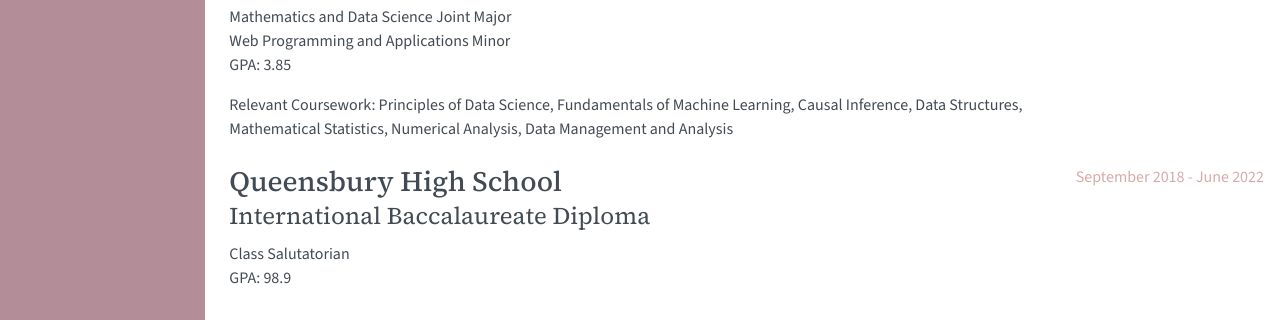
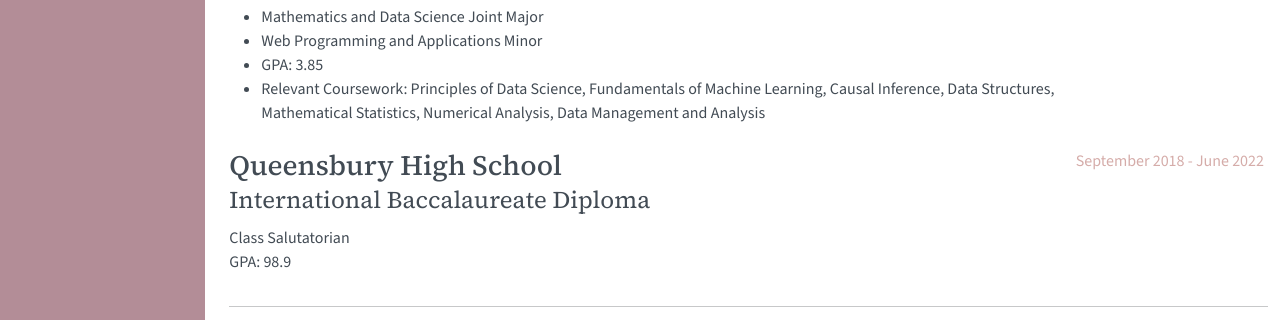
Before and after one commit to iwrobleski04/personal-website, a plain HTML site: page resume.html in a window 1280 px wide. Shown: the part 426-746 px from the top of the page. Drawn offline with nearby package versions, Linux system fonts and the light colour scheme.

Commit message:
Update resume.html

```diff
--- a/resume.html
+++ b/resume.html
@@ -67,10 +67,13 @@
                             <div class="flex-grow-1">
                                 <h3 class="mb-0">New York University</h3>
                                 <div class="subheading mb-2">Bachelor of Arts</div>
-                                <div>Mathematics and Data Science Joint Major</div>
-                                <div>Web Programming and Applications Minor</div>
-                                <p>GPA: 3.85</p>
-                                <p>Relevant Coursework: Principles of Data Science, Fundamentals of Machine Learning, Causal Inference, Data Structures, Mathematical Statistics, Numerical Analysis, Data Management and Analysis</p>
+                                <ul>
+                                    <li>Mathematics and Data Science Joint Major</li>
+                                    <li>Web Programming and Applications Minor</li>
+                                    <li>GPA: 3.85</li>
+                                    <li>Relevant Coursework: Principles of Data Science, Fundamentals of Machine Learning, Causal Inference, Data Structures, Mathematical Statistics, Numerical Analysis, Data Management and Analysis</li>
+                                </ul>
+
                             </div>
                             <div class="flex-shrink-0"><span class="text-primary p-1">August 2022 - May 2026</span></div>
                         </div>
```
